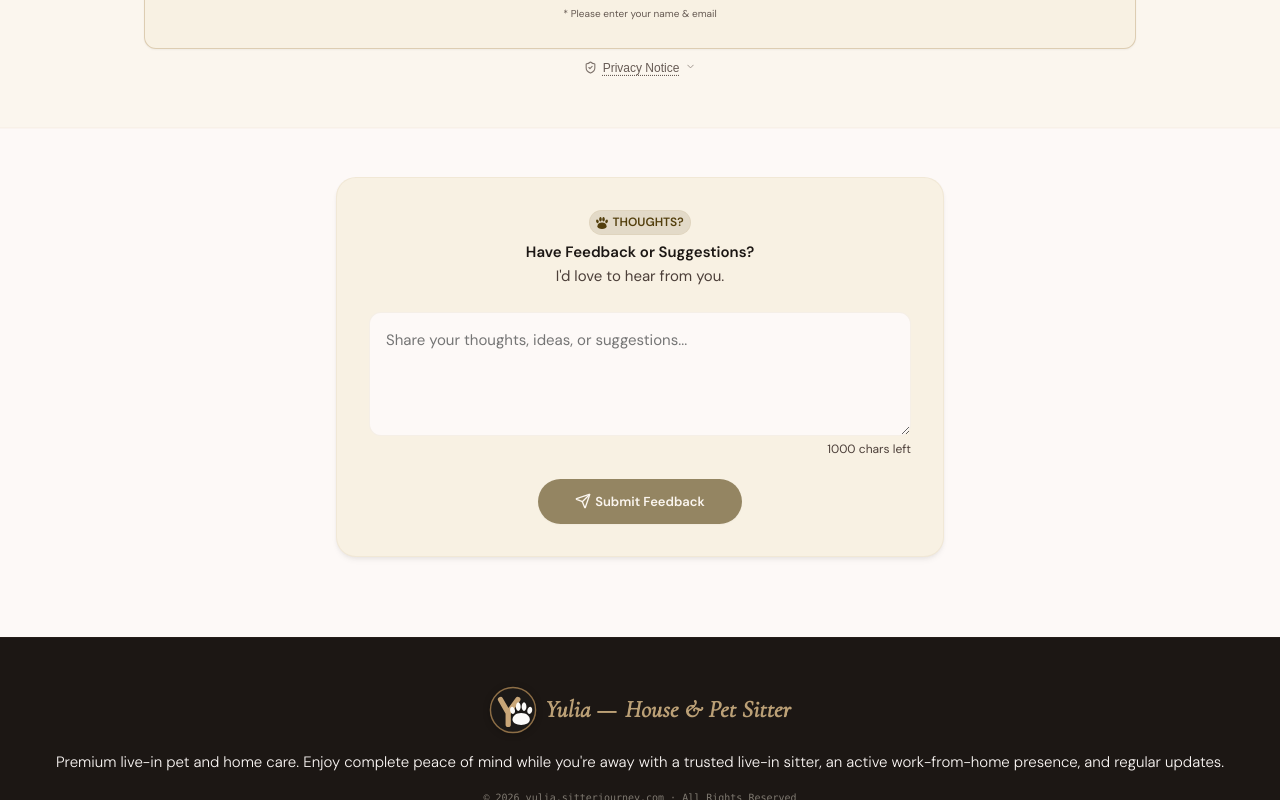
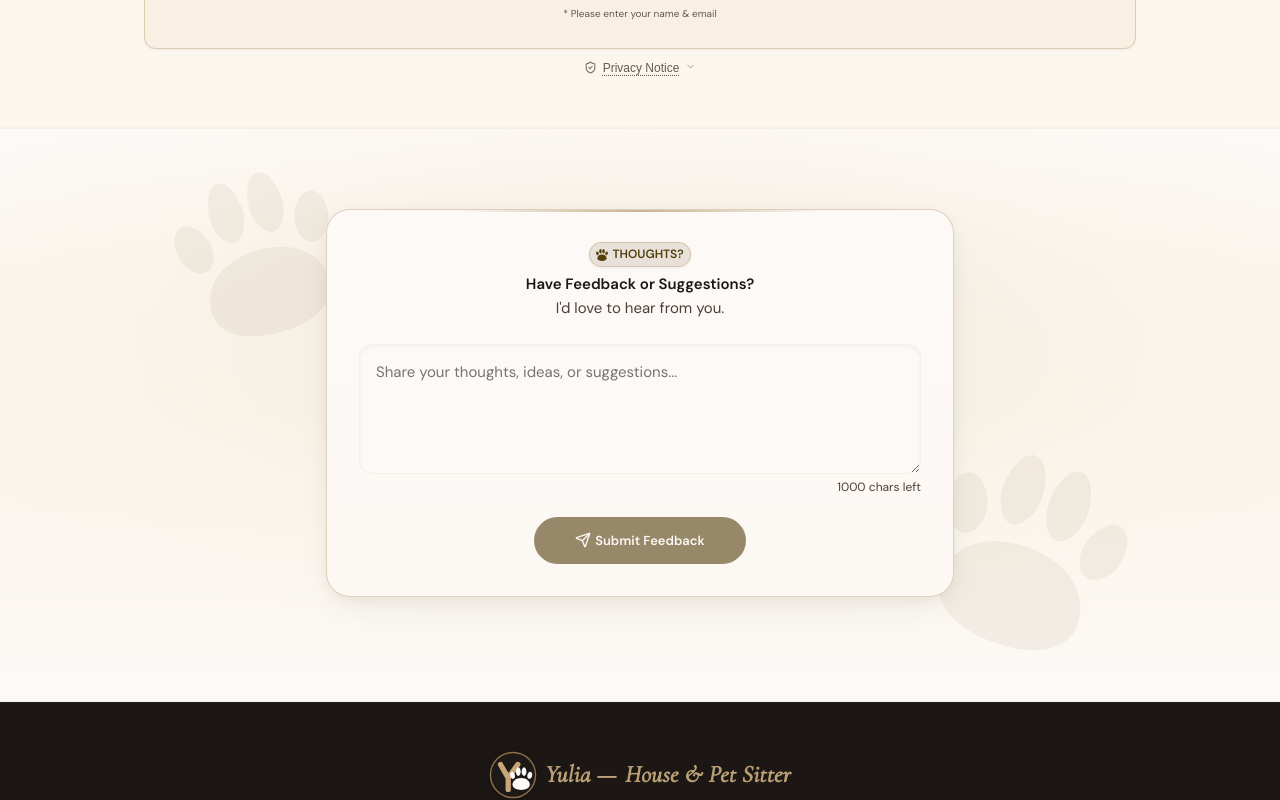
Before and after one commit to yuliapsavinkova/ths, a React (Vite) app: page / in a window 1280 px wide. Shown: the part 11200-12000 px from the top of the page. Built offline with nearby package versions, Linux system fonts and the light colour scheme.

Commit message:
feedback

```diff
--- a/src/components/FeedbackSection.tsx
+++ b/src/components/FeedbackSection.tsx
@@ -62,6 +62,15 @@ export const FeedbackSection: React.FC = () => {
 
   return (
     <section id="feedback-section" className="feedback-section" aria-labelledby="feedback-section-title">
+      {/* Ambient background glows and decorative watermarks */}
+      <div className="feedback-bg-glow" aria-hidden="true" />
+      <div className="feedback-bg-paw-watermark feedback-bg-paw-left" aria-hidden="true">
+        <PawIcon size={160} />
+      </div>
+      <div className="feedback-bg-paw-watermark feedback-bg-paw-right" aria-hidden="true">
+        <PawIcon size={190} />
+      </div>
+
       <div className="feedback-container" id="feedback-container-wrap">
 
         <div className="feedback-card" id="feedback-main-card">
--- a/src/styles/feedback.css
+++ b/src/styles/feedback.css
@@ -3,31 +3,121 @@
    ========================================================================== */
 
 .feedback-section {
-  padding: var(--spacing-xxl) 0 var(--spacing-xxxl) 0;
-  background-color: var(--color-bg-primary);
-  border-top: 1px solid var(--color-border-soft);
+  padding: var(--spacing-xxxl) 0 calc(var(--spacing-xxxl) + var(--spacing-lg)) 0;
+  background: linear-gradient(
+    180deg,
+    var(--color-bg-primary) 0%,
+    color-mix(in srgb, var(--pram-gold-100) 45%, var(--pram-gray-050)) 25%,
+    color-mix(in srgb, var(--pram-gold-100) 60%, var(--pram-gray-050)) 50%,
+    color-mix(in srgb, var(--pram-gold-100) 35%, var(--pram-gray-050)) 80%,
+    var(--color-bg-primary) 100%
+  );
+  border-top: 1px solid var(--color-border-primary);
+  border-bottom: 1px solid var(--color-border-primary);
   position: relative;
+  overflow: hidden;
+}
+
+/* Ambient Radial Lighting */
+.feedback-bg-glow {
+  position: absolute;
+  inset: 0;
+  pointer-events: none;
+  background: radial-gradient(
+    ellipse 75% 65% at 50% 35%,
+    color-mix(in srgb, var(--pram-gold-500) 14%, transparent) 0%,
+    color-mix(in srgb, var(--pram-gold-100) 25%, transparent) 55%,
+    transparent 85%
+  );
+  z-index: 1;
+}
+
+/* Decorative Background Paw Watermarks */
+.feedback-bg-paw-watermark {
+  position: absolute;
+  pointer-events: none;
+  color: color-mix(in srgb, var(--pram-gold-700) 6%, transparent);
+  z-index: 1;
+  user-select: none;
+  transition: opacity var(--transition-normal);
+}
+
+.feedback-bg-paw-left {
+  top: 8%;
+  left: max(2%, calc(50% - 460px));
+  transform: rotate(-16deg);
+}
+
+.feedback-bg-paw-right {
+  bottom: 8%;
+  right: max(2%, calc(50% - 480px));
+  transform: rotate(20deg);
+}
+
+@media (max-width: 768px) {
+  .feedback-bg-paw-watermark {
+    opacity: 0.4;
+  }
+  .feedback-bg-paw-left {
+    top: 3%;
+    left: -20px;
+    transform: rotate(-12deg) scale(0.75);
+  }
+  .feedback-bg-paw-right {
+    bottom: 2%;
+    right: -25px;
+    transform: rotate(15deg) scale(0.75);
+  }
 }
 
 .feedback-container {
   width: 100%;
-  max-width: 640px;
+  max-width: 660px;
   margin: 0 auto;
   padding: 0 var(--spacing-md);
+  position: relative;
+  z-index: 2;
 }
 
+/* Elevated Card Container */
 .feedback-card {
-  background-color: var(--color-bg-surface-alt);
-  border: 1px solid var(--color-border-primary);
-  border-radius: 1.25rem;
+  background: linear-gradient(
+    180deg,
+    var(--color-bg-surface) 0%,
+    color-mix(in srgb, var(--color-bg-surface-alt) 20%, var(--color-bg-surface)) 100%
+  );
+  border: 1px solid var(--color-border-bold);
+  border-radius: 1.5rem;
   padding: var(--spacing-xl);
-  box-shadow: var(--shadow-md);
+  box-shadow:
+    0 12px 36px -8px color-mix(in srgb, var(--pram-gray-925) 8%, transparent),
+    0 4px 14px -2px color-mix(in srgb, var(--pram-gold-700) 6%, transparent);
   position: relative;
-  transition: border-color var(--transition-normal);
+  transition: transform var(--transition-normal), box-shadow var(--transition-normal), border-color var(--transition-normal);
+}
+
+.feedback-card::before {
+  content: "";
+  position: absolute;
+  top: 0;
+  left: 20%;
+  right: 20%;
+  height: 2px;
+  background: linear-gradient(
+    90deg,
+    transparent 0%,
+    color-mix(in srgb, var(--color-brand-secondary) 80%, transparent) 50%,
+    transparent 100%
+  );
+  border-radius: 9999px;
+  pointer-events: none;
 }
 
 .feedback-card:hover {
-  border-color: var(--color-border-bold);
+  border-color: color-mix(in srgb, var(--pram-gold-700) 60%, transparent);
+  box-shadow:
+    0 16px 42px -10px color-mix(in srgb, var(--pram-gray-925) 10%, transparent),
+    0 6px 18px -2px color-mix(in srgb, var(--pram-gold-700) 10%, transparent);
 }
 
 /* Header within card */
@@ -49,7 +139,8 @@
   letter-spacing: var(--letter-spacing-wide);
   border-radius: 9999px;
   margin-bottom: var(--spacing-sm);
-  border: 1px solid var(--color-border-primary);
+  border: 1px solid var(--color-border-bold);
+  box-shadow: 0 1px 3px color-mix(in srgb, var(--pram-gold-700) 8%, transparent);
 }
 
 .feedback-title {
@@ -67,7 +158,7 @@
   font-size: var(--font-size-base);
   color: var(--color-text-secondary);
   line-height: var(--line-height-normal);
-  max-width: 500px;
+  max-width: 480px;
   margin: 0 auto;
 }
 
@@ -86,24 +177,28 @@
 
 .feedback-textarea {
   width: 100%;
-  min-height: 120px;
-  max-height: 240px;
+  min-height: 130px;
+  max-height: 260px;
   padding: var(--spacing-md);
   background-color: var(--color-bg-surface);
   border: 1px solid var(--color-border-primary);
-  border-radius: 0.75rem;
+  border-radius: 0.875rem;
   color: var(--color-text-primary);
   font-family: var(--font-sans);
   font-size: var(--font-size-base);
   line-height: var(--line-height-normal);
   resize: vertical;
-  transition: border-color var(--transition-fast), box-shadow var(--transition-fast);
+  box-shadow: inset 0 2px 4px color-mix(in srgb, var(--pram-gray-925) 3%, transparent);
+  transition: border-color var(--transition-fast), box-shadow var(--transition-fast), background-color var(--transition-fast);
 }
 
 .feedback-textarea:focus {
   outline: none;
+  background-color: var(--color-bg-surface);
   border-color: var(--color-brand-primary);
-  box-shadow: 0 0 0 3px var(--color-brand-primary-soft);
+  box-shadow:
+    inset 0 1px 2px color-mix(in srgb, var(--pram-gray-925) 2%, transparent),
+    0 0 0 3.5px var(--color-brand-primary-soft);
 }
 
 .feedback-textarea-meta {
@@ -141,8 +236,8 @@
   align-items: center;
   justify-content: center;
   gap: var(--spacing-xs);
-  padding: 0.8125rem 2.25rem;
-  min-width: 200px;
+  padding: 0.875rem 2.5rem;
+  min-width: 210px;
   background-color: var(--color-brand-primary);
   color: var(--color-text-primary-inverse);
   border: 1px solid transparent;
@@ -152,20 +247,21 @@
   font-weight: var(--font-weight-semibold);
   cursor: pointer;
   transition: all var(--transition-fast);
-  box-shadow: var(--shadow-sm);
+  box-shadow: 0 4px 12px color-mix(in srgb, var(--pram-gold-700) 25%, transparent);
   white-space: nowrap;
 }
 
 .feedback-submit-btn:hover:not(:disabled) {
   background-color: var(--pram-gold-500);
   transform: translateY(-1px);
-  box-shadow: var(--shadow-md);
+  box-shadow: 0 6px 16px color-mix(in srgb, var(--pram-gold-700) 35%, transparent);
 }
 
 .feedback-submit-btn:disabled {
   opacity: 0.6;
   cursor: not-allowed;
   transform: none;
+  box-shadow: none;
 }
 
 /* Success state */
@@ -189,6 +285,7 @@
   align-items: center;
   justify-content: center;
   margin-bottom: var(--spacing-xs);
+  box-shadow: 0 2px 8px color-mix(in srgb, var(--pram-green-600) 15%, transparent);
 }
 
 .feedback-success-title {
```
